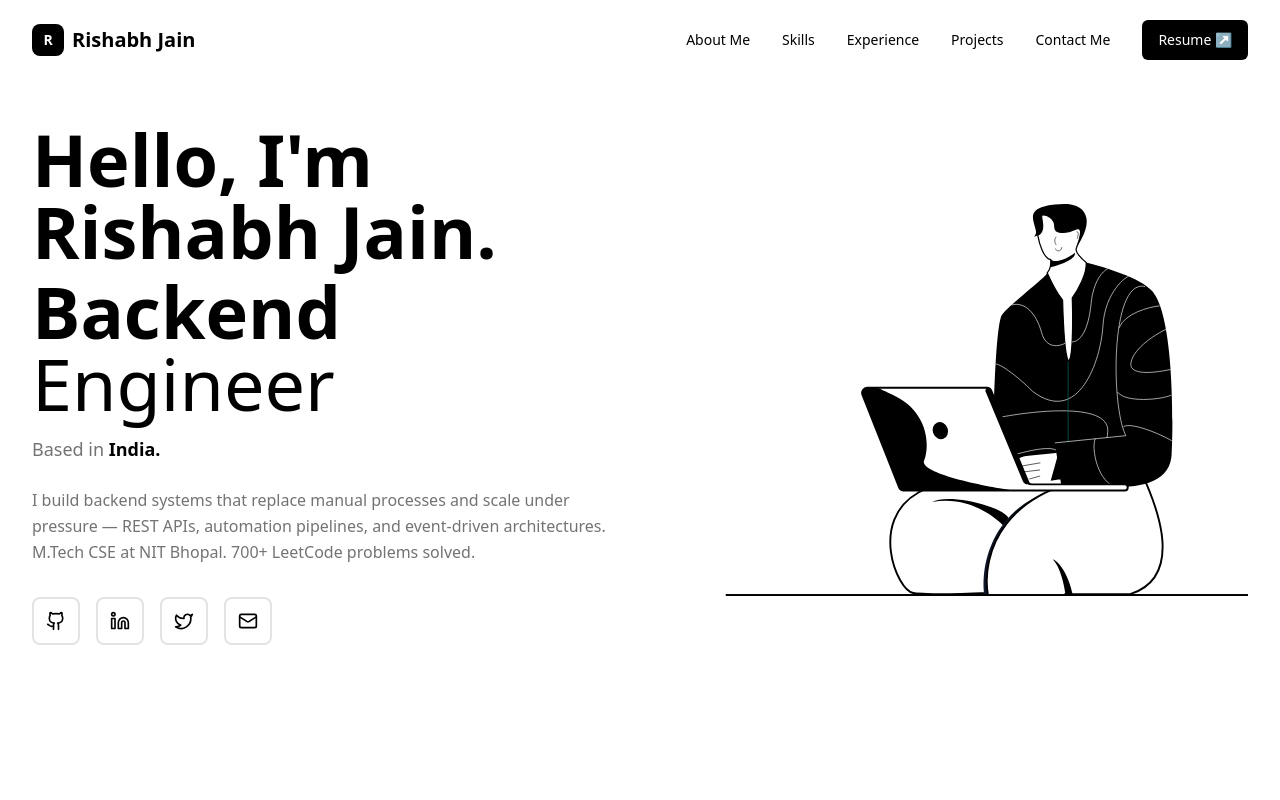
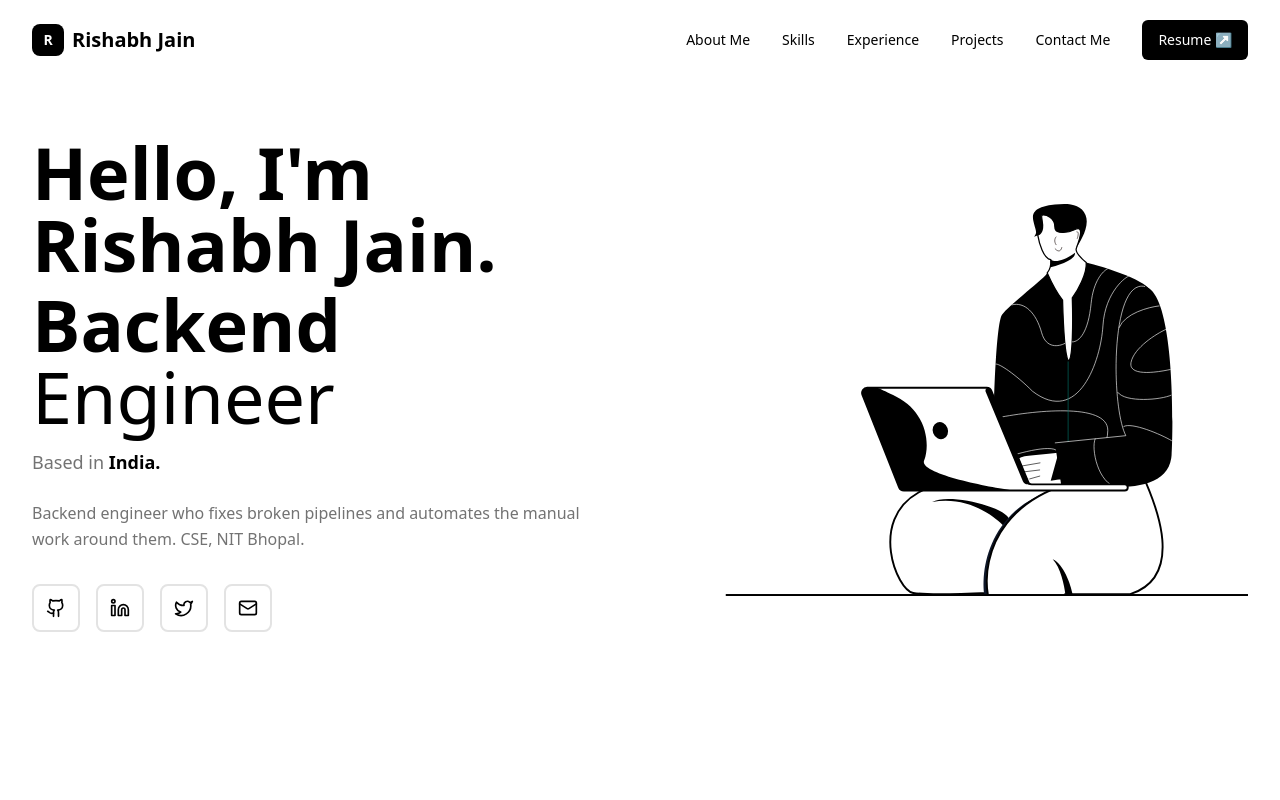
Before and after one commit to Rishabhjain2003/MyPortfolio, a React (Vite) app: page / in a window 1280 px wide. Shown: the top 800 px of the page. Built offline with nearby package versions, Linux system fonts and the light colour scheme; the HTML template or start-up script is replaced by a standard one.

Commit message:
Revise Hero component description
Updated the description to emphasize backend engineering skills and education.

```diff
--- a/src/components/Hero.tsx
+++ b/src/components/Hero.tsx
@@ -18,9 +18,7 @@ export const Hero = () => {
           </h1>
 
           <p className="text-base text-muted-foreground mb-8 max-w-xl leading-relaxed">
-            I build backend systems that replace manual processes and scale under pressure —
-            REST APIs, automation pipelines, and event-driven architectures. M.Tech CSE at NIT Bhopal.
-            700+ LeetCode problems solved.
+           Backend engineer who fixes broken pipelines and automates the manual work around them. CSE, NIT Bhopal.
           </p>
 
           <div className="flex gap-4 mb-8">
```
